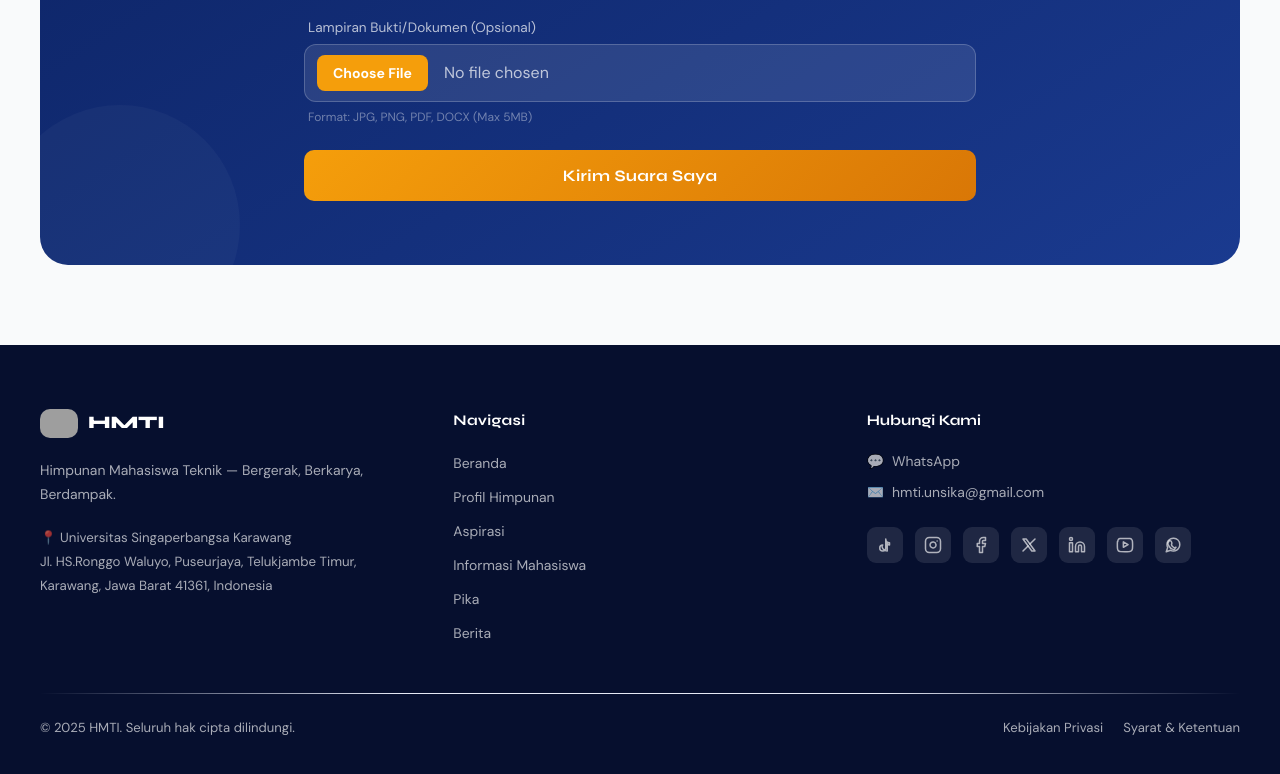
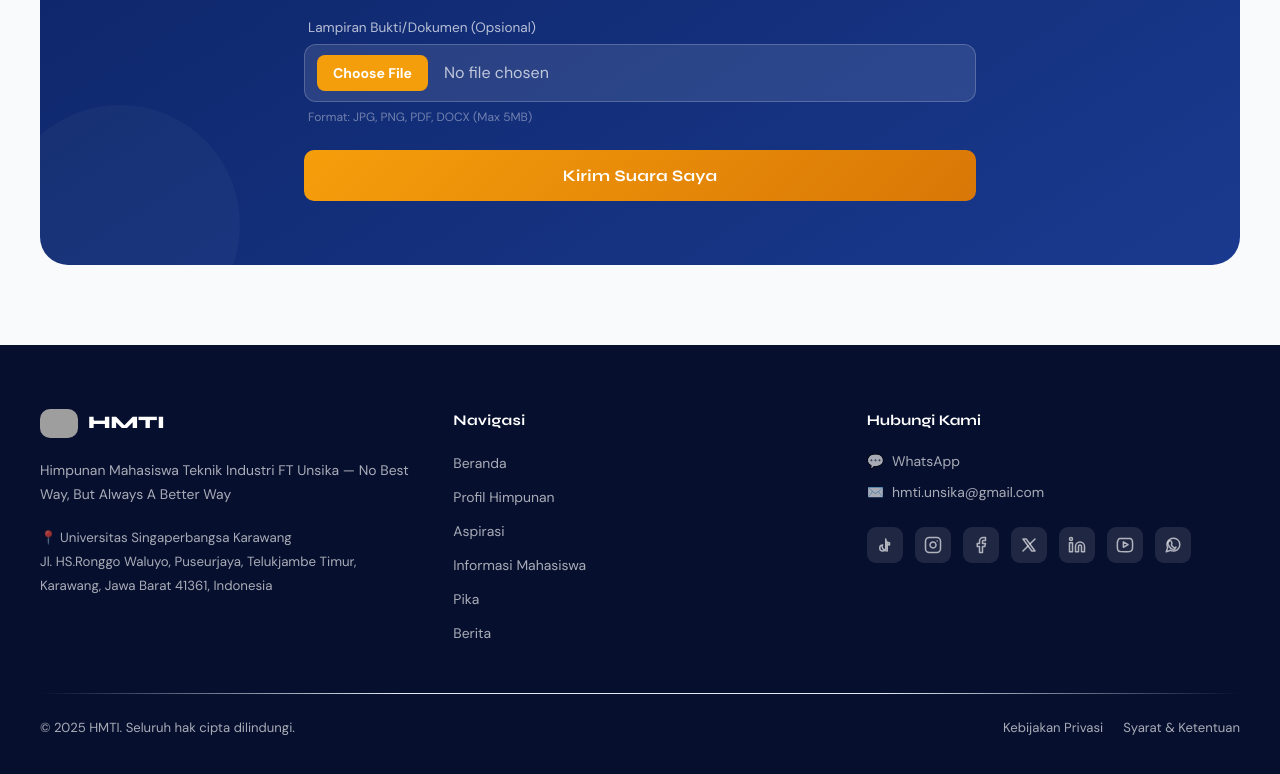
Before and after one commit to hmti-ft-unsika/hmti-ft-unsika.github.io, a Next.js app: page / in a window 1280 px wide. Shown: the part 9590-10364 px from the top of the page. Built offline with nearby package versions, Linux system fonts and the light colour scheme; grey boxes are pictures that could not be loaded.

Commit message:
Update : Footer Jadi HIMPUNAN MAHASISWA TEKNIK INDUSTRI FT UNSIKA

```diff
--- a/src/components/Footer.tsx
+++ b/src/components/Footer.tsx
@@ -88,7 +88,7 @@ export default function Footer() {
               </span>
             </div>
             <p className="text-[0.87rem] leading-[1.75] mb-[1.25rem]">
-              Himpunan Mahasiswa Teknik — Bergerak, Berkarya, Berdampak.
+              Himpunan Mahasiswa Teknik Industri FT Unsika — No Best Way, But Always A Better Way
             </p>
             <div className="text-[0.83rem] leading-[1.8]">
               <div>📍 Universitas Singaperbangsa Karawang</div>
```
